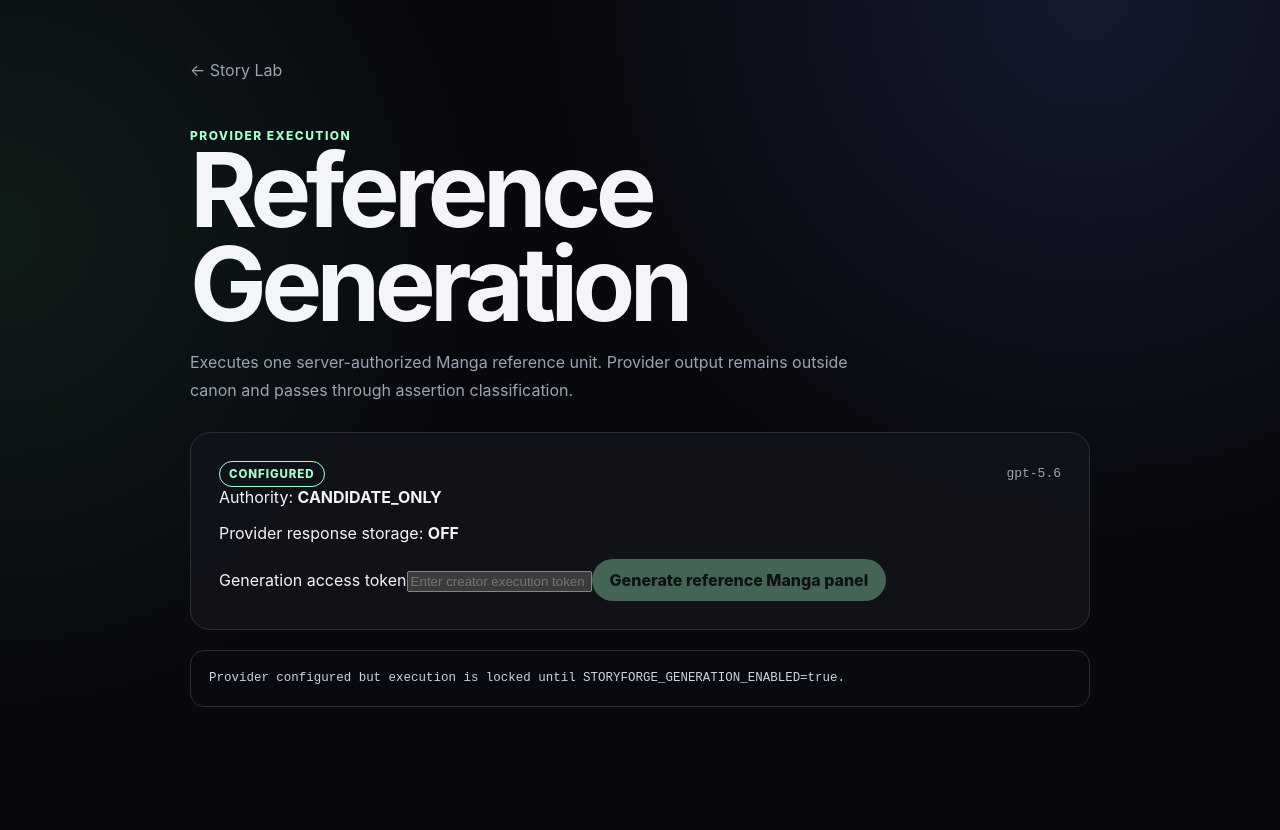
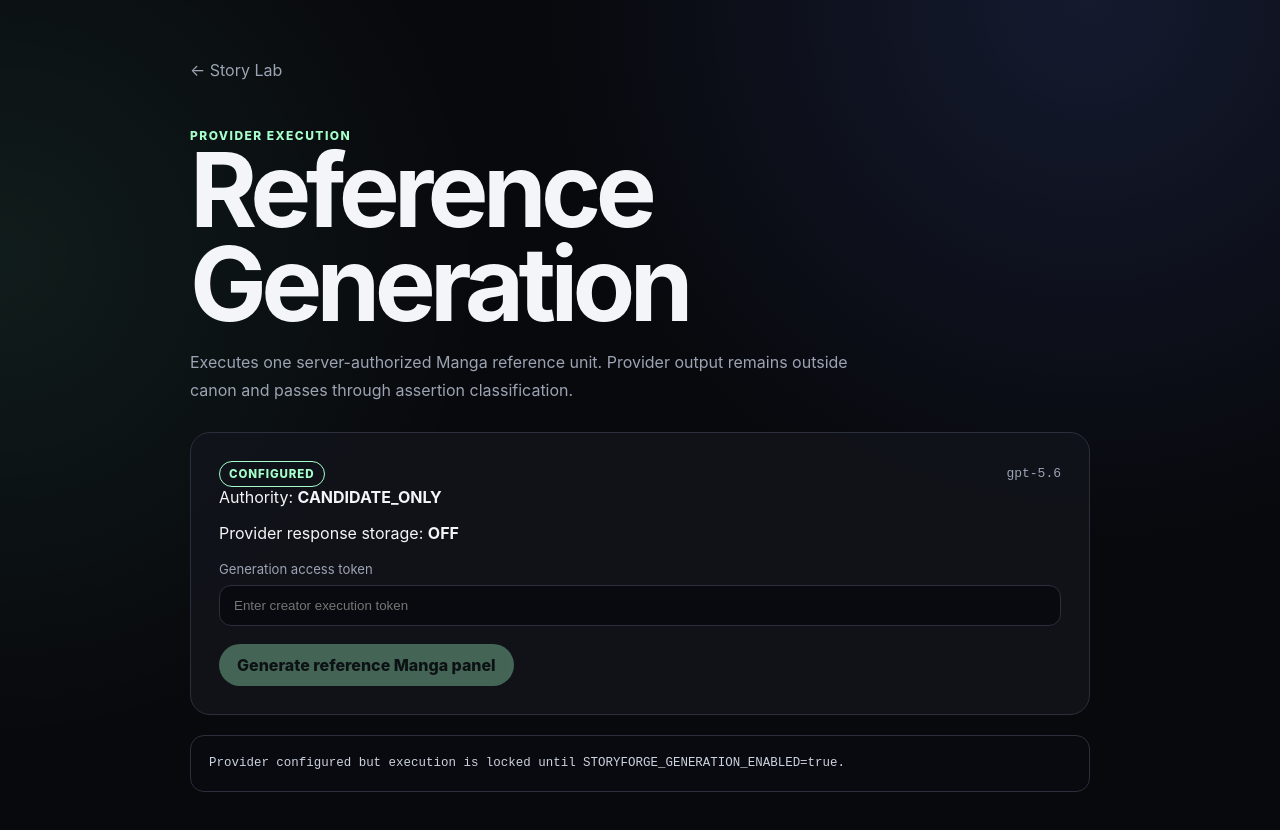
Before and after one commit to tehknesolutions/tehkne-storyforge, a Next.js app in the folder apps/story-lab/: page /generate in a window 1280 px wide. Shown: the top 830 px of the page. Before the commit the page ends 800 px from the top, so only its background shows below. Built offline with nearby package versions, Linux system fonts and the light colour scheme; no server answers.

Commit message:
feat(v0.7): style generation access token field

```diff
--- a/apps/story-lab/app/globals.css
+++ b/apps/story-lab/app/globals.css
@@ -480,3 +480,30 @@ button.secondary {
   font-size: 0.78rem;
   line-height: 1.55;
 }
+
+
+.provider-token-field {
+  display: grid;
+  gap: 8px;
+  margin: 18px 0;
+}
+
+.provider-token-field span {
+  color: var(--muted);
+  font-size: 0.82rem;
+}
+
+.provider-token-field input {
+  width: 100%;
+  border: 1px solid var(--line);
+  border-radius: 12px;
+  background: #090a0f;
+  color: var(--text);
+  padding: 12px 14px;
+  outline: none;
+}
+
+.provider-token-field input:focus {
+  border-color: var(--accent-2);
+  box-shadow: 0 0 0 3px rgba(135, 167, 255, 0.1);
+}
```
